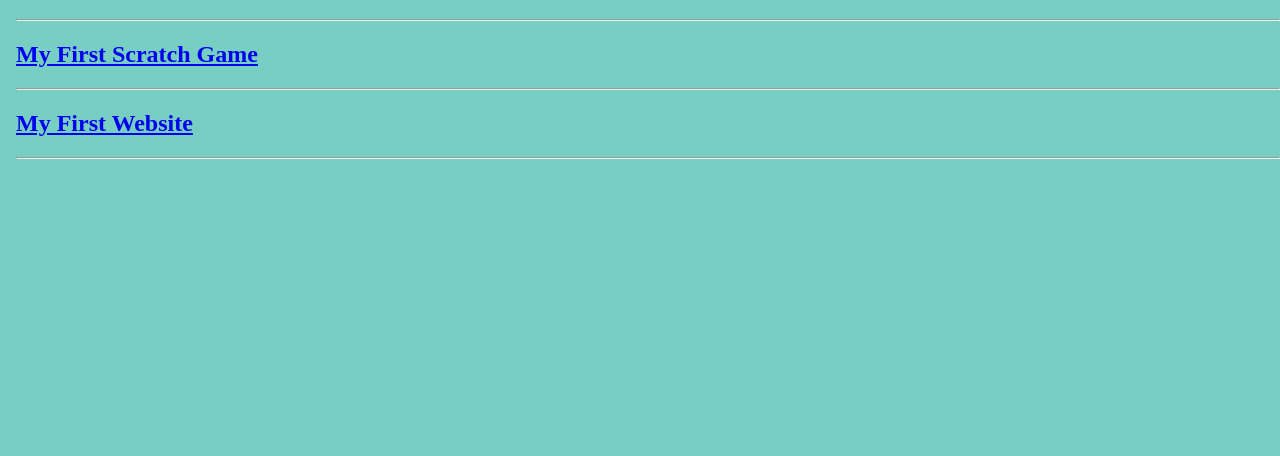
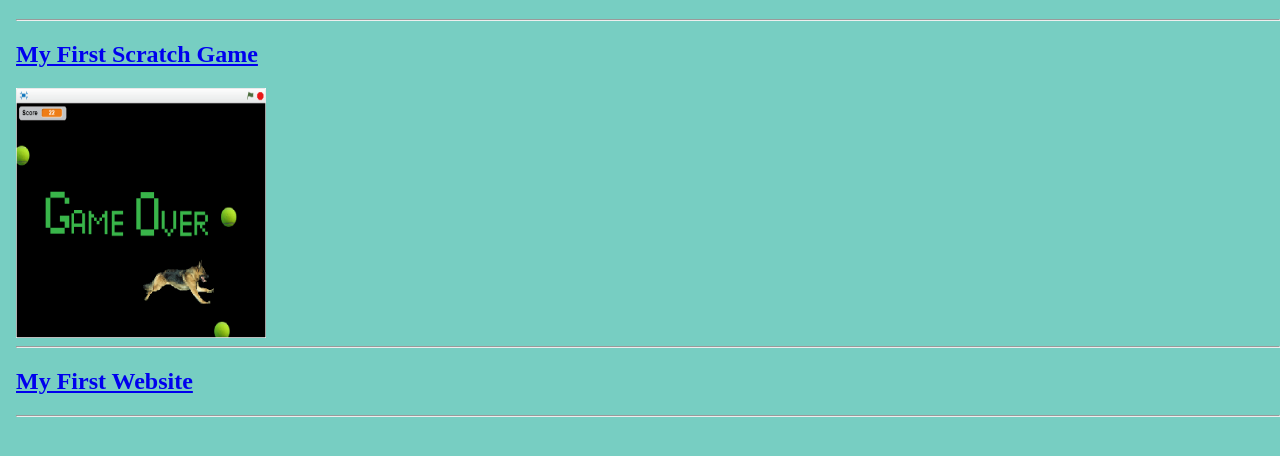
Before and after one commit to ddimarco794/ddimarco794.github.io, a plain HTML site: page my_website/portfolio.html in a window 1280 px wide. Shown: the part 110-566 px from the top of the page. Drawn offline with Linux system fonts and the light colour scheme.

Commit message:
Update #11 (Scratch)

```diff
--- a/my_website/portfolio.html
+++ b/my_website/portfolio.html
@@ -44,7 +44,9 @@ body {margin:0;}
 <div style="padding-left:16px">
   <h1>Portfolio</h1>
   <hr>
-  <a href="https://scratch.mit.edu/projects/178159534/" target="_blank"><h2>My First Scratch Game</h2></a>
+  <a href="https://scratch.mit.edu/projects/178159534/" target="_blank"><h2>My First Scratch Game</h2>
+  <img width="250" height="250" border="0" align="center"  src="images/fetch.png"/>
+  </a>
   <hr>
   <a href="oldindex.html" target="_blank"><h2>My First Website</h2></a>
   <hr>
```
Also changed, not shown: my_website/aboutme.html (+1 -1 lines), my_website/images/fetch.png (added), 1 other file.
